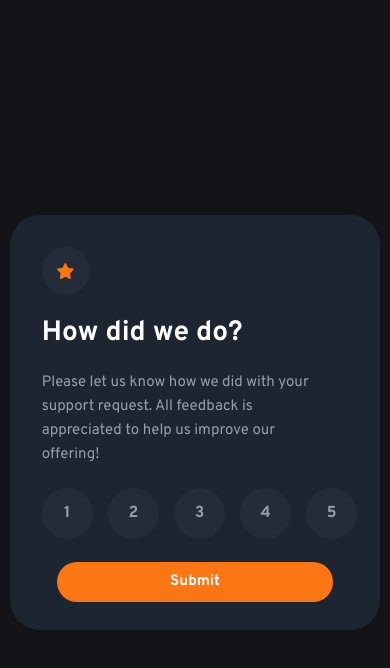
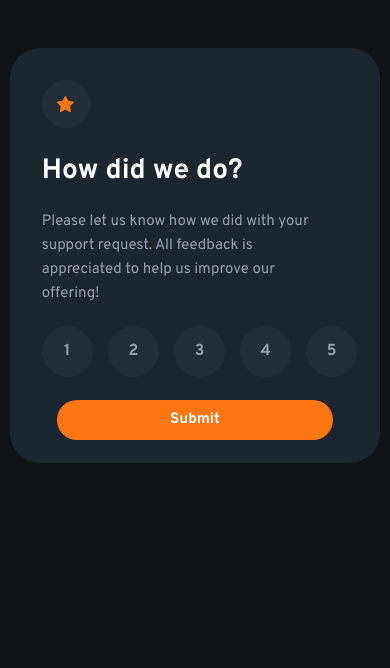
Before and after one commit to Nick-Gersbach/rating-component, a plain HTML site: page index.html in a window 390 px wide. Drawn offline with Linux system fonts and the light colour scheme.

Commit message:
project complete

```diff
--- a/index.html
+++ b/index.html
@@ -19,10 +19,10 @@
   </head>
   <body>
     <div class="rating-component">
-      <div class="star-img">
-        <img src="./img/icon-star.svg" alt="star" />
-      </div>
       <div class="component-content">
+        <div class="star-img">
+          <img src="./img/icon-star.svg" alt="star" />
+        </div>
         <h2 class="rating-heading">How did we do?</h2>
         <p class="rating-paragraph">
           Please let us know how we did with your support request. All feedback
--- a/style.css
+++ b/style.css
@@ -33,7 +33,7 @@ Rating Component
 }
 
 .component-content {
-  margin: 0rem 2rem 0rem 2rem;
+  margin: 2rem 2.5rem 1rem 2rem;
 }
 
 .star-img {
@@ -43,11 +43,11 @@ Rating Component
   width: 48px;
   height: 48px;
   text-align: center;
-  margin: 2rem 2rem 1rem 2rem;
   position: relative;
   display: flex;
   align-items: center;
   justify-content: center;
+  margin-bottom: 1.3rem;
 }
 
 .rating-heading {
@@ -168,10 +168,22 @@ MEDIA QUERY
 MOBILE PORTRAIT
 */
 
-@media only screen and (max-width: 600px) {
+@media only screen and (max-width: 700px) {
+  body {
+    background-color: #131418;
+    height: 100%;
+    display: flex;
+    align-items: center;
+  }
+
   .rating-component {
     width: 95%;
     height: 415px;
+    margin-top: 3rem;
+  }
+
+  .component-content {
+    margin: 2rem 2rem 0rem 2rem;
   }
 
   .rating-numbers {
@@ -179,7 +191,7 @@ MOBILE PORTRAIT
     align-items: center;
     justify-content: space-between;
     margin-top: 1rem;
-  .5}
+  }
 
   .rating-number {
     width: 42px;
```
